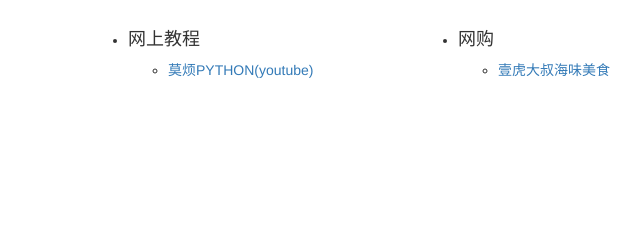
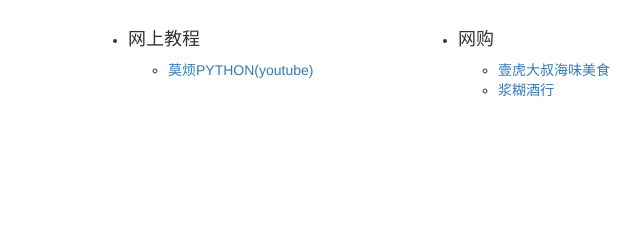
Before and after one commit to bjhhh/bjhhh.github.io, a plain HTML site: page index.html in a window 1280 px wide. Shown: the top 237 px of the page, 312-952 px from the left. Drawn offline with nearby package versions, Linux system fonts and the light colour scheme.

Commit message:
Update index.html

```diff
--- a/index.html
+++ b/index.html
@@ -70,6 +70,8 @@ $(function(){
 	<h4>网购</h4>
 	<ul>
 	<li><a href="http://onetiger.taobao.com">壹虎大叔海味美食</a></li>
+	<li><a href="https://jianghujiuhang.taobao.com/">浆糊酒行</a></li>
+
 	</ul>
 
 </li>
```
